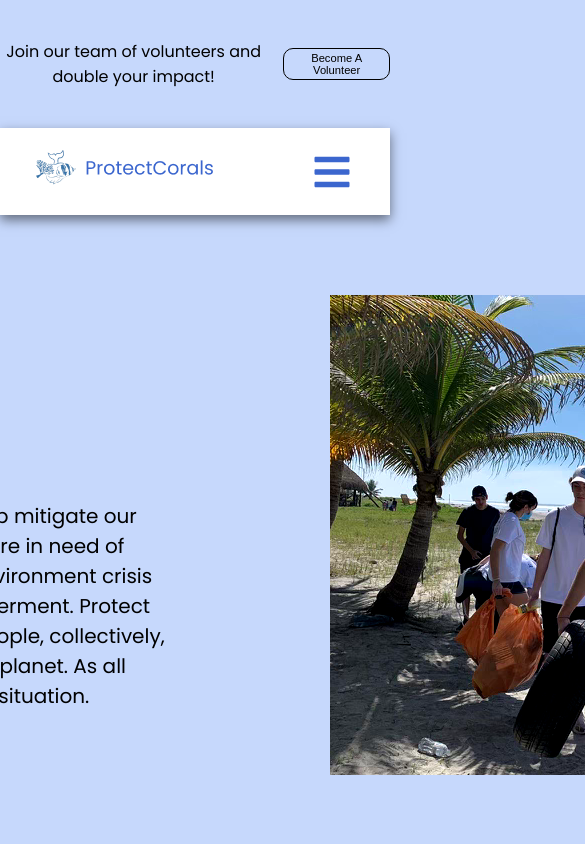
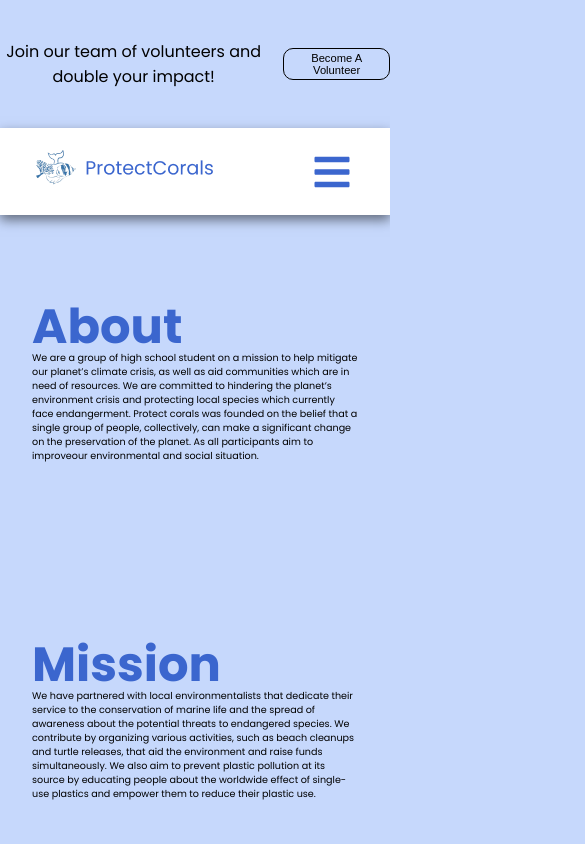
Before and after one commit to codeyStein/ProtectCorals, a Next.js app: page /about in a window 390 px wide. Shown: the top 844 px of the page, 585 px wide, since content can reach past the window. Built offline with nearby package versions, Linux system fonts and the light colour scheme.

Commit message:
About section responsivness

```diff
--- a/styles/about.css
+++ b/styles/about.css
@@ -1,6 +1,9 @@
 
 .about__container {
   display: flex;
+  align-items: center;
+  justify-content: center;
+  width: 100%;
   flex-direction: row;
   gap: 10rem;
   margin-top: 5rem;
@@ -12,9 +15,10 @@
   gap: 7rem;
 }
 
-.about--container--images img {
+.about__container--images img {
   width: 640px;
   height: 480px;
+  box-shadow: -20px 20px #3B66CE;
 }
 
 .about__container--content h1 {
@@ -46,6 +50,8 @@
 .wrapper p {
   font-size: 1.25rem;
 }
+
+
 
 /* HERO */
 .AboutHero {
@@ -107,6 +113,80 @@
 
 
 
+@media screen and (max-width: 1560px) {
+  .wrapper div div h1 {
+    font-size: 7rem;
+  }
+  .wrapper div div p {
+    font-size:  0.8rem;
+  }
+  .about__container {
+    width: 90%;
+  }
+  .about__container--images img {
+    width: 576px;
+    height: 432px;
+  }
+
+}
+
+@media screen and (max-width: 1348px) {
+  .about__container--images img {
+    width: 480px;
+    height: 360px;
+  }
+  .wrapper div div h1 {
+    font-size: 5rem;
+  }
+  .wrapper div div p {
+    font-size: 0.7rem;
+  }
+  .about__container--content {
+    width: 900px;
+  }
+}
+
+@media screen and (max-width: 1000px) {
+  .about__container--content {
+    align-items: center;
+    justify-content: center;
+  }
+  .about__container--images img {
+    display: none;
+  }
+  .wrapper div div p {
+    font-size: 1rem
+  }
+  .about__container {
+    width: 100%;
+  }
+  .about__container--images {
+    display: none;
+  }
+  .wrapper {
+    padding: 0 2rem;
+  }
+}
+
+@media screen and (max-width: 720px) {
+  .wrapper div div p {
+    font-size: 0.8rem;
+  }
+  .wrapper div div h1 {
+    font-size: 4rem;
+  }
+}
+
+@media screen and (max-width: 400px) {
+  .wrapper div div p {
+    font-size: 0.6rem;
+  }
+  .wrapper div div h1 {
+    font-size: 3rem;
+  }
+}
+
+
 @media screen and (max-height: 1368px) {
   .about--wave {
     margin-top: -20rem;
@@ -128,7 +208,7 @@
 @media screen and (max-height: 900px) {
   .about--wave {
     margin-top: -18rem;
-  }
+ }
 }
 
 @media screen and (max-height: 750px) {
@@ -151,4 +231,4 @@
 
 .about--wave::selection {
   background: none;
-}
+ }
```
